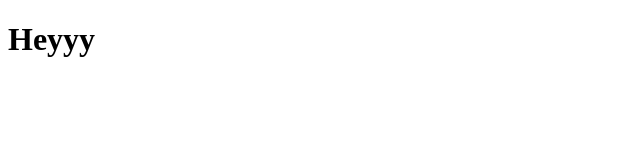
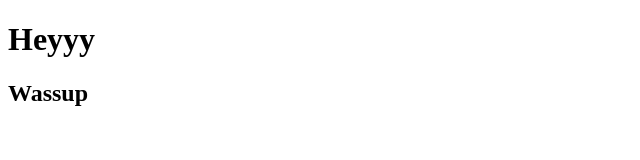
Before and after one commit to lyesi/helloWorld, a plain HTML site: page index.html in a window 1280 px wide. Shown: the whole page, without its empty margins (0-640 px from the left). Drawn offline with Linux system fonts and the light colour scheme.

Commit message:
Update index.html
J'ai ajouté une balise h2

```diff
--- a/index.html
+++ b/index.html
@@ -7,5 +7,6 @@
 
 	<body>
 		<h1>Heyyy</h1>
+		<h2>Wassup</2>
 	</body>
 </html>
```
